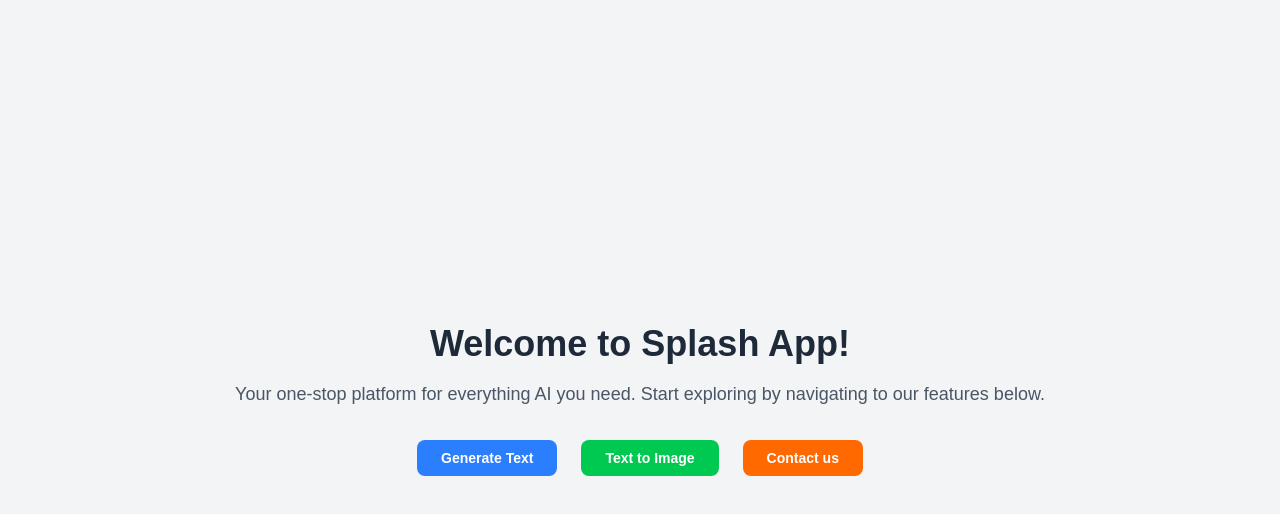
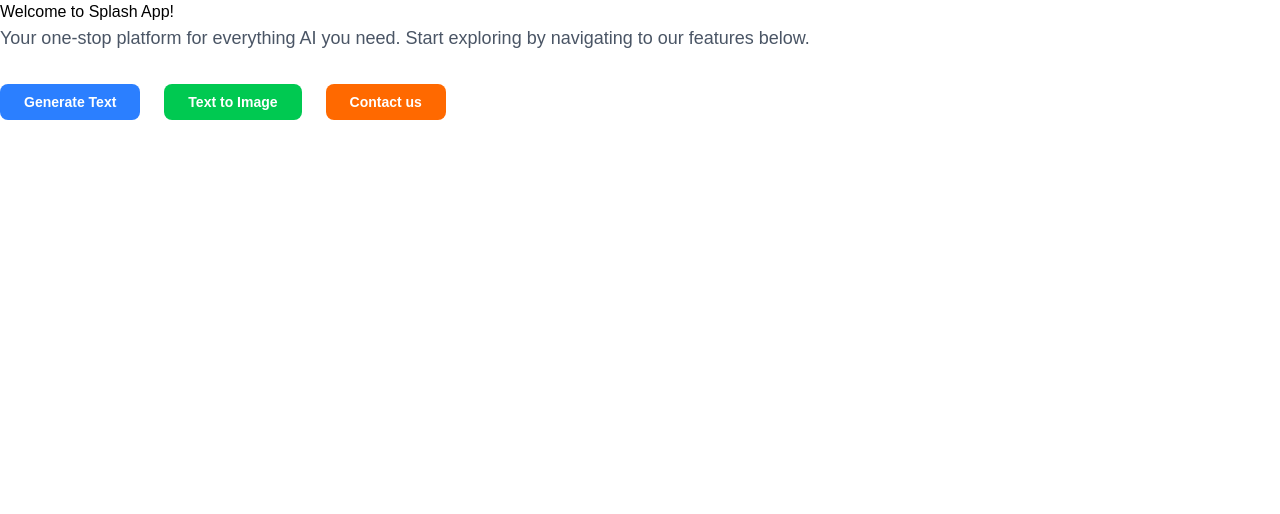
Before and after one commit to Joseph-Wanjohi/alx-project-0x04-setup, a Next.js app in the folder alx-project-0x03/: page / in a window 1280 px wide. Shown: the top 514 px of the page. Built offline with nearby package versions, Linux system fonts and the light colour scheme.

Commit message:
refactor: simplify structure of Home component by removing unnecessary classes

```diff
--- a/alx-project-0x03/pages/index.tsx
+++ b/alx-project-0x03/pages/index.tsx
@@ -11,9 +11,9 @@ export default function Home() {
   };
 
   return (
-    <div className=" min-h-screen bg-gray-100 flex flex-col justify-center items-center text-center">
+    <div>
       {/* Welcome Message */}
-      <h1 className="text-4xl font-bold text-gray-800 mb-4">
+      <h1>
         Welcome to Splash App!
       </h1>
       <p className="text-lg text-gray-600 mb-8">
```
